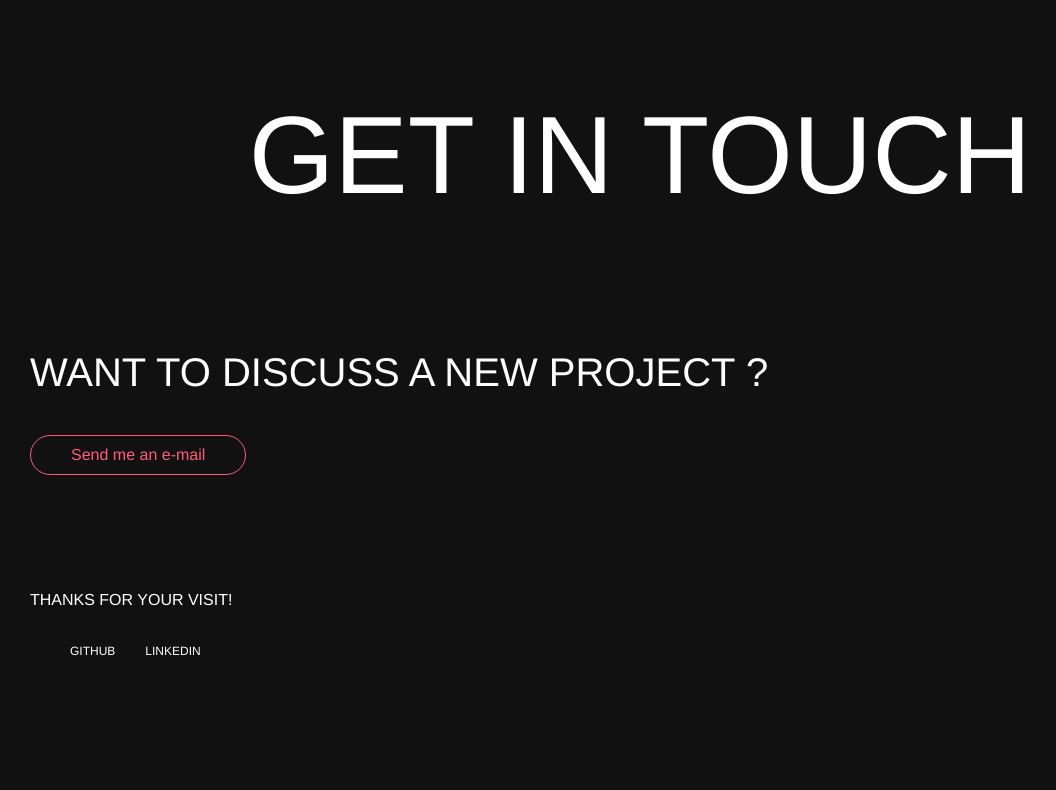
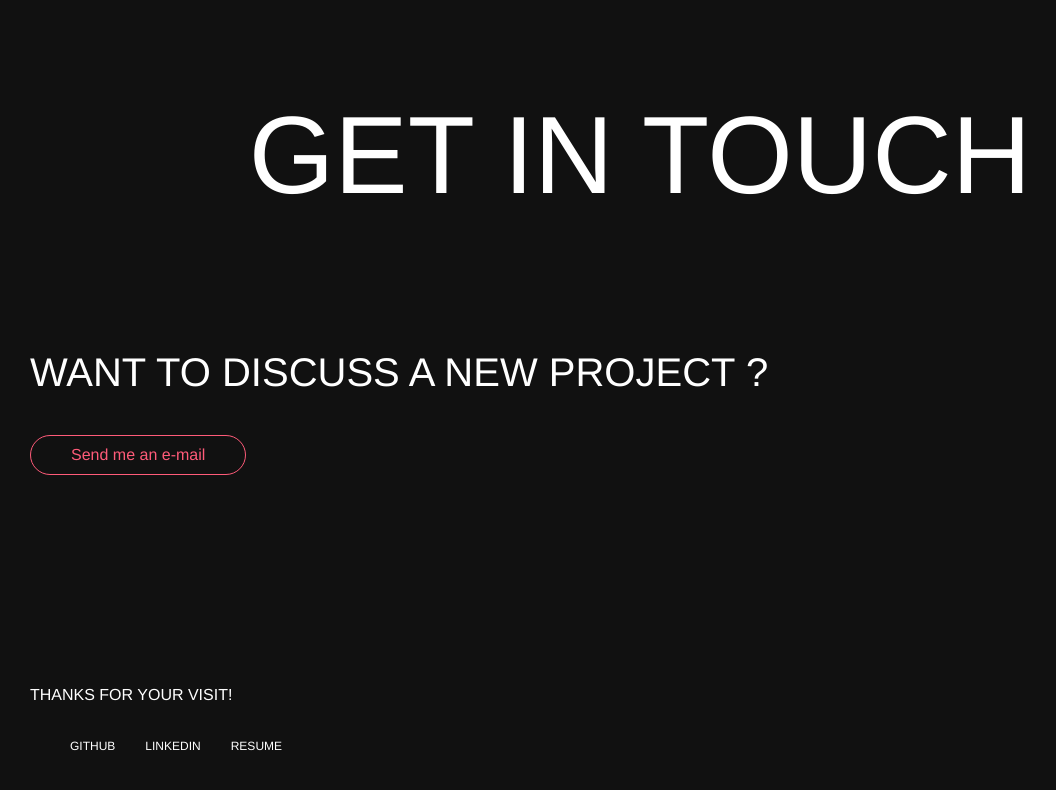
Before and after one commit to enzo-mourany/portfolio, a Next.js app: page /Contact in a window 1280 px wide. Shown: the top 790 px of the page, without its empty margins (0-1056 px from the left). Built offline with nearby package versions, Linux system fonts and the light colour scheme.

Commit message:
added remuse download

```diff
--- a/pages/Contact.jsx
+++ b/pages/Contact.jsx
@@ -41,11 +41,12 @@ export default function Contact() {
                         <span>T</span>
                         <span> </span>
                         <span>?</span>
-
                     </h3>
                 </div>
                 <div className={styles.mailButton}>
-                    <a href="mailto:enzo.mourany@outlook.com">Send me an e-mail</a>
+                    <a href='mailto:enzo.mourany@outlook.com'>
+                        Send me an e-mail
+                    </a>
                 </div>
             </div>
             <div className={styles.footer}>
@@ -53,17 +54,36 @@ export default function Contact() {
                 <div className={styles.links}>
                     <ul>
                         <li>
-                            <a href="https://github.com/enzo-mourany/" target="_blank" rel="noreferrer">GITHUB</a>
+                            <a
+                                href='https://github.com/enzo-mourany/'
+                                target='_blank'
+                                rel='noreferrer'
+                            >
+                                GITHUB
+                            </a>
                         </li>
                         <li>
-                            <a href="https://www.linkedin.com/in/enzo-mourany-9b4a37228/" target="_blank" rel="noreferrer">LINKEDIN</a>
+                            <a
+                                href='https://www.linkedin.com/in/enzo-mourany-9b4a37228/'
+                                target='_blank'
+                                rel='noreferrer'
+                            >
+                                LINKEDIN
+                            </a>
+                        </li>
+                        <li>
+                            <a
+                                href='../public/CV.pdf'
+                                download
+                                target='_blank'
+                                rel='noreferrer'
+                            >
+                                RESUME
+                            </a>
                         </li>
                     </ul>
                 </div>
             </div>
-
-
-
         </div>
     );
 }
--- a/styles/contact.module.scss
+++ b/styles/contact.module.scss
@@ -1,5 +1,9 @@
 @import './colors.scss';
 .contact {
+    display: flex;
+    height: 100vh;
+    flex-direction: column;
+    justify-content: space-between;
     .header {
         display: flex;
         flex-direction: column;
@@ -58,9 +62,7 @@
     .footer {
         display: flex;
         flex-direction: column;
-        margin-left: 30px;
-        margin-right: 30px;
-        margin-top: 100px;
+        margin: 30px;
         p {
             color: #fff;
             font-weight: 400;
--- a/styles/index.module.scss
+++ b/styles/index.module.scss
@@ -1,3 +1,6 @@
 .container {
     top: 70px;
+    .wrapper {
+        list-style-type: none;
+    }
 }
--- a/styles/selectedProject.module.scss
+++ b/styles/selectedProject.module.scss
@@ -57,6 +57,7 @@
                 gap: 20px;
                 .tech {
                     color: #fff;
+                    font-weight: 600;
                 }
             }
         }
```
Also changed, not shown: pages/index.jsx (+16 -10 lines), 1 other file (tests, documents, lock files or other folders).
